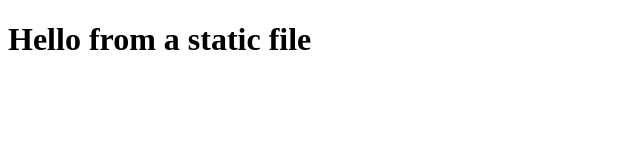
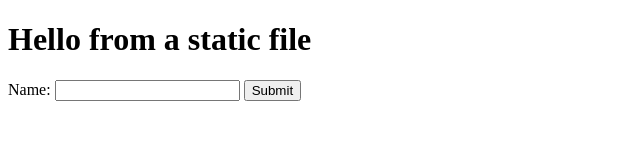
Before and after one commit to arima15/Task-manager-using-express.js, a website: page public/index.html in a window 1280 px wide. Shown: the whole page, without its empty margins (0-640 px from the left). Drawn offline with Linux system fonts and the light colour scheme.

Commit message:
change to follow middleware guide

```diff
--- a/public/index.html
+++ b/public/index.html
@@ -7,5 +7,12 @@
 </head>
 <body>
     <h1>Hello from a static file</h1>
+
+    <form action="/submit" method="POST">
+        <label for="name">Name:</label>
+        <input type="text" id="name" name="name" required>
+        <button type="submit">Submit</button>
+    </form>
+
 </body>
 </html>
```
Also changed, not shown: myapp.js (+15 -1 lines).
